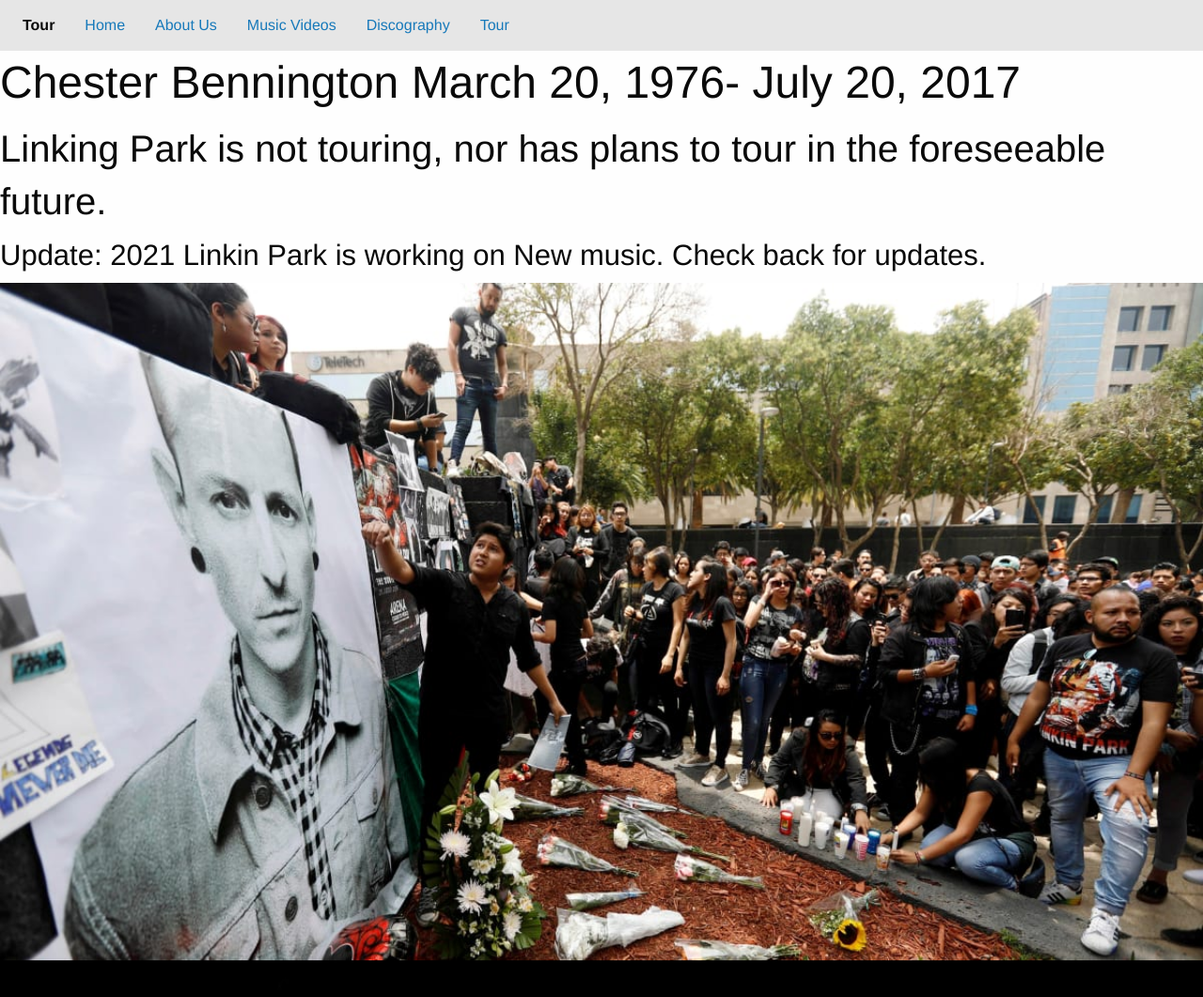
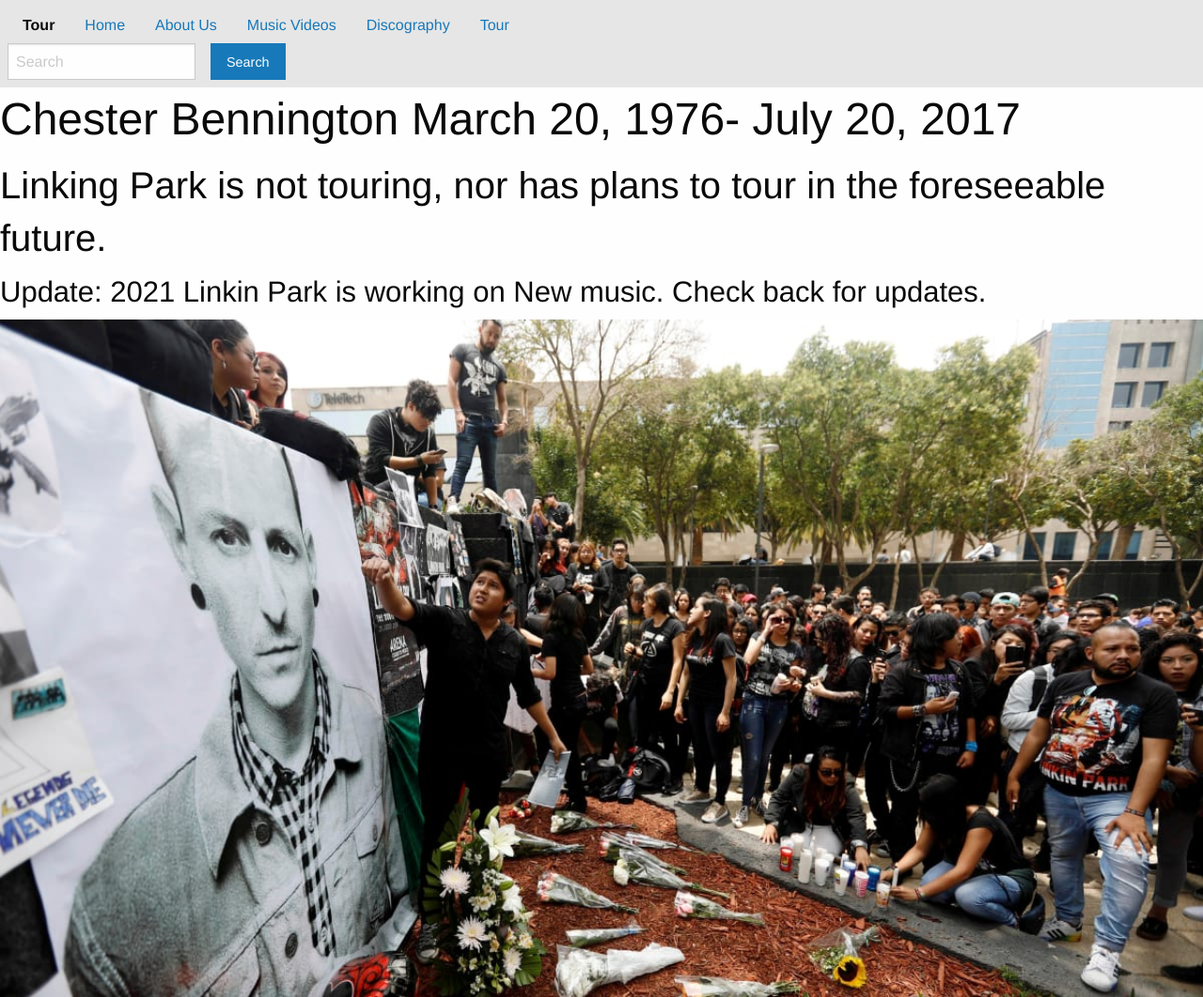
Before and after one commit to arobinson630/Band-Page, a plain HTML site: page Tours.html in a window 1280 px wide. Shown: the top 1061 px of the page at 94% size. Drawn offline with nearby package versions, Linux system fonts and the light colour scheme.

Commit message:
update 2
update 2

```diff
--- a/Tours.html
+++ b/Tours.html
@@ -30,6 +30,12 @@
                 <li><a href="#Tour">Tour</a></li>
             </ul>
             </li>
+            <div class="top-bar-right">
+                <ul class="menu">
+                  <li><input type="search" placeholder="Search"></li>
+                  <li><button type="button" class="button">Search</button></li>
+                </ul>
+              </div>
 
             </ul>
         </div>
```
Also changed, not shown: index.html (+1 -1 lines).
